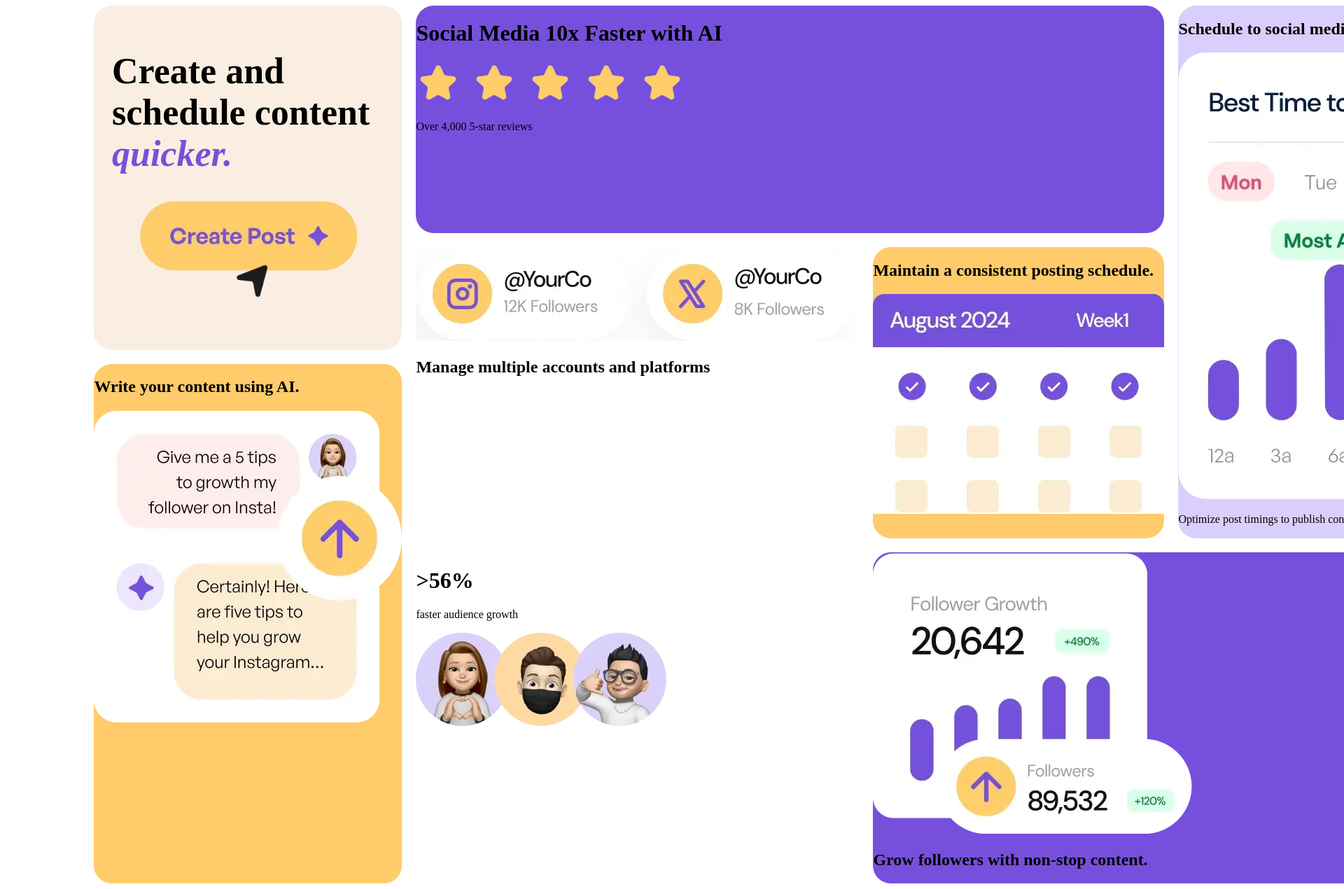
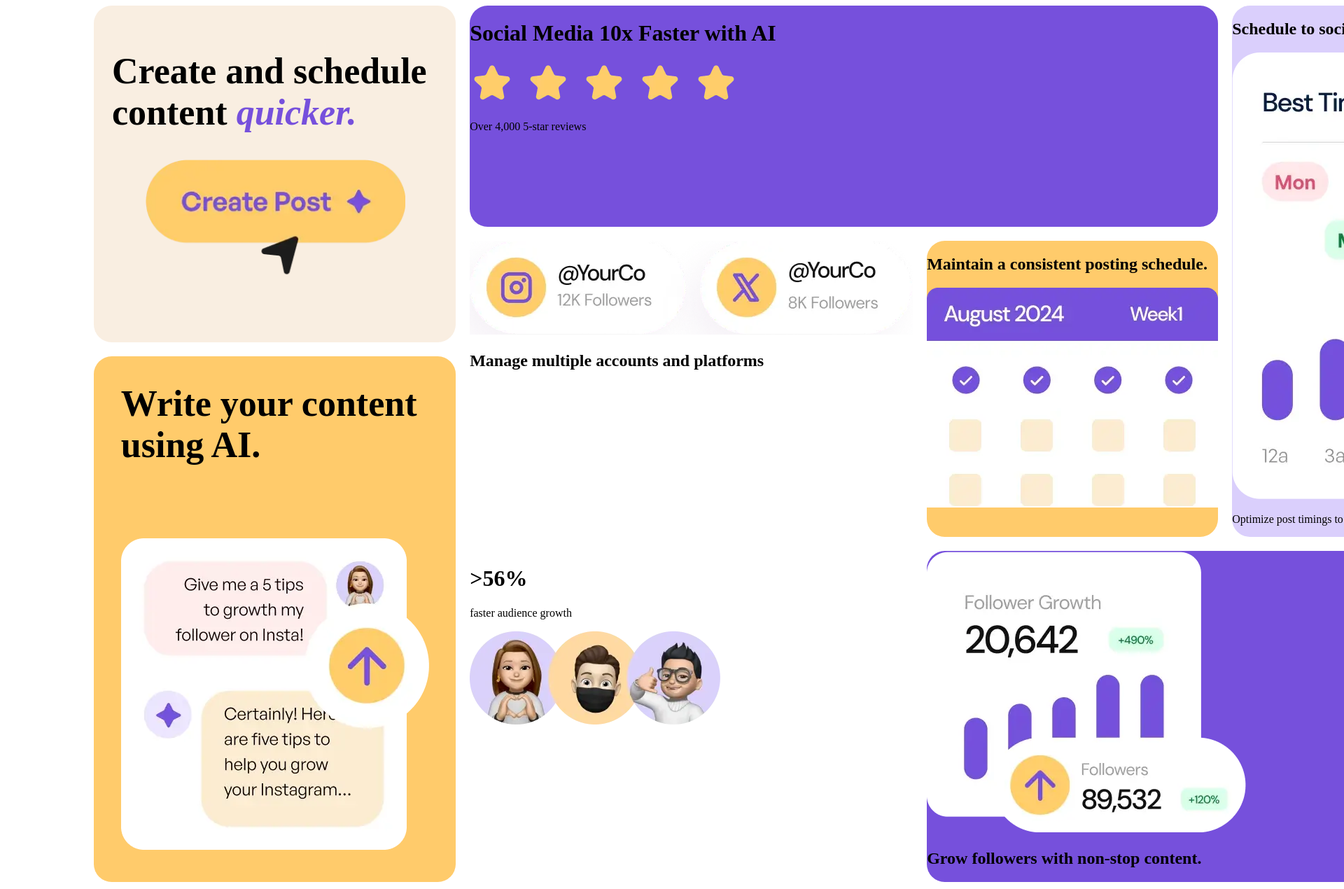
Before and after one commit to ArcCreate/BentoDesign, a website built with Vite: page index.html in a window 1280 px wide. Shown: the top 1270 px of the page at 70% size, 1920 px wide, since content can reach past the window. Built offline with nearby package versions, Linux system fonts and the light colour scheme.

Commit message:
box2 css done

```diff
--- a/index.html
+++ b/index.html
@@ -18,38 +18,52 @@
           </div>
         </div>
         <div class="box2">
+          <div>
             <h2>Write your content using AI.</h2>
             <img src="/assets/images/illustration-ai-content.webp" alt="illustration-ai-content">
           </div>
+        </div>
         <div class="box3">
+          <div>
             <h1>Social Media 10x Faster with AI</h1>
             <img src="/assets/images/illustration-five-stars.webp" alt="illustration-five-stars">
             <p>Over 4,000 5-star reviews</p>
           </div>
+        </div>
         <div class="box4">
+          <div>
             <img src="/assets/images/illustration-multiple-platforms.webp" alt="illustration-multiple-platforms">
             <h2>Manage multiple accounts and platforms</h2>
           </div>
+        </div>
         <div class="box5">
+          <div>
             <h1>>56%</h1>
             <p>faster audience growth</p>
             <img src="/assets/images/illustration-audience-growth.webp" alt="illustration-audience-growth">
           </div>
+        </div>
         <div class="box6">
+          <div>
             <h2>Maintain a consistent posting schedule.</h2>
             <img src="/assets/images/illustration-consistent-schedule.webp" alt="illustration-consistent-schedule">
           </div>
+        </div>
         <div class="box7">
+          <div>
             <img src="/assets/images/illustration-grow-followers.webp" alt="illustration-grow-followers">
             <h2>Grow followers with non-stop content.</h2>
         </div>
+          </div>
         <div class="box8">
+          <div>
             <h2>Schedule to social media</h2>
             <img src="/assets/images/illustration-schedule-posts.webp">
             <p>Optimize post timings to publish content at the perfect time for your audience.</p>
           </div>
         </div>
       </div>
+    </div>
     <script type="module" src="/main.js"></script>
   </body>
 </html>
--- a/style.css
+++ b/style.css
@@ -28,7 +28,7 @@
   grid-row: 1 / 6;
 }
 
-.box1 div {
+.box1 div, .box2 div{
   display: flex;
   flex-direction: column;
   align-items: center;
@@ -37,7 +37,7 @@
   margin: 5vw 2vw;
 }
 
-.box1 h2{
+.box1 h2, .box2 h2{
   font-size: 3.25rem;
   margin: 0;
   padding: 0;
@@ -49,10 +49,19 @@
   margin-top: 3vw;
   width: 80%;
 }
+
 .box2{
   background-color: var(--darkYellow-color);
   grid-row: 6 / 11;
   grid-column: 1;
+}
+
+.box2 div{
+  margin: 3vw 3vw;
+}
+
+.box2 img{
+  margin-top: 8vw;
 }
 
 .box3{
```
Lines whose indentation alone changed are shown as unchanged.
